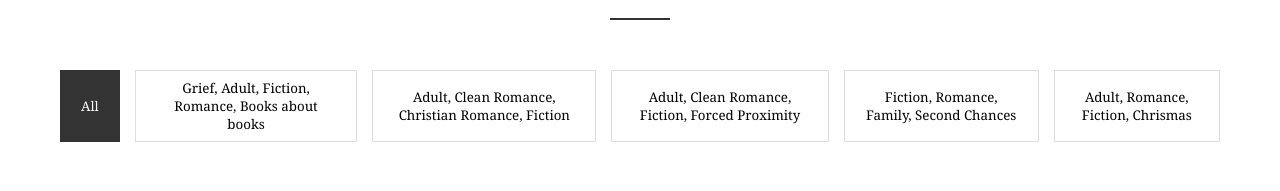
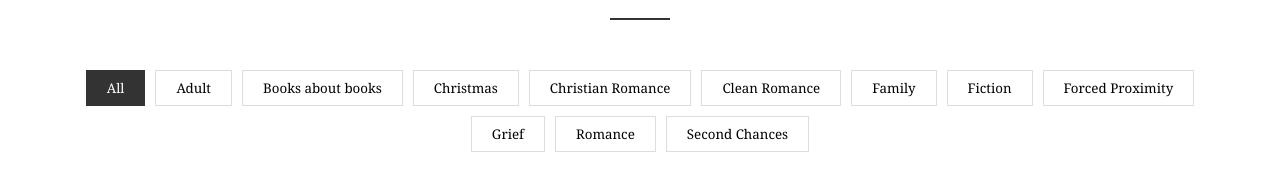
Before and after one commit to kimho314/warm_tea_and_honest_reviews, a Vue app: page /reviews in a window 1280 px wide. Shown: the part 371-562 px from the top of the page. Built offline with nearby package versions, Linux system fonts and the light colour scheme.

Commit message:
[feat]: modify category section in review list page

```diff
--- /dev/null
+++ b/public/category.json
@@ -0,0 +1,13 @@
+[
+  "Adult",
+  "Books about books",
+  "Christmas",
+  "Christian Romance",
+  "Clean Romance",
+  "Family",
+  "Fiction",
+  "Forced Proximity",
+  "Grief",
+  "Romance",
+  "Second Chances"
+]
--- a/public/reviews.json
+++ b/public/reviews.json
@@ -6,7 +6,7 @@
     "rating":3.5,
     "page": 256,
     "language": "English",
-    "category": "Adult, Romance, Fiction, Chrismas",
+    "category": "Adult,Romance,Fiction,Christmas",
     "publishedAt": "2013-10-08",
     "createdAt": "2026-01-01",
     "file": "StarryNight.docx",
@@ -20,7 +20,7 @@
     "rating": 4,
     "page": 448,
     "language": "English",
-    "category": "Fiction, Romance, Family, Second Chances",
+    "category": "Fiction,Romance,Family,Second Chances",
     "publishedAt": "1996-10-30",
     "createdAt": "2026-01-02",
     "file": "IlkbaharRuyasi.docx",
@@ -34,7 +34,7 @@
     "rating":4,
     "page": 336,
     "language": "English",
-    "category": "Adult, Clean Romance, Fiction, Forced Proximity",
+    "category": "Adult,Clean Romance,Fiction,Forced Proximity",
     "publishedAt": "2024-06-11",
     "createdAt": "2026-01-03",
     "file": "RomantikKomediciler.docx",
@@ -48,7 +48,7 @@
     "rating":4,
     "page": 408,
     "language": "English",
-    "category": "Adult, Clean Romance, Christian Romance, Fiction",
+    "category": "Adult,Clean Romance,Christian Romance,Fiction",
     "publishedAt": "1996-10-30",
     "createdAt": "2026-01-04",
     "file": "Reverie.docx",
@@ -62,7 +62,7 @@
     "rating":5.0,
     "page": 400,
     "language": "English",
-    "category": "Grief, Adult, Fiction, Romance, Books about books",
+    "category": "Grief,Adult,Fiction,Romance,Books about books",
     "publishedAt": "2026-01-29",
     "createdAt": "2026-02-10",
     "file": "ThisBookMadeMeThinkOfYou.docx",
--- a/src/pages/ReviewList.vue
+++ b/src/pages/ReviewList.vue
@@ -66,18 +66,22 @@ const route = useRoute()
 const allReviews = ref<Review[]>([])
 const selectedCategory = ref('')
 
-const categories = computed(() => {
-  const cats = allReviews.value.map(r => r.category)
-  return [...new Set(cats)]
-})
+const categories = ref<string[]>([])
 
 const filteredReviews = computed(() => {
   if (!selectedCategory.value) return allReviews.value
-  return allReviews.value.filter(r => r.category === selectedCategory.value)
+  return allReviews.value.filter(r =>
+    r.category.split(',').map(c => c.trim()).includes(selectedCategory.value)
+  )
 })
 
 onMounted(async () => {
   try {
+    // Fetch categories
+    const catResponse = await fetch('/category.json')
+    categories.value = await catResponse.json()
+
+    // Fetch reviews
     const response = await fetch('/reviews.json')
     const data = await response.json()
     allReviews.value = data.sort((a: Review, b: Review) =>
@@ -89,7 +93,7 @@ onMounted(async () => {
       selectedCategory.value = route.query.category as string
     }
   } catch (error) {
-    console.error('Error fetching reviews:', error)
+    console.error('Error fetching data:', error)
   }
 })
 
@@ -110,7 +114,8 @@ watch(() => route.query.category, (newCat) => {
 .filters {
   display: flex;
   justify-content: center;
-  gap: 15px;
+  flex-wrap: wrap;
+  gap: 10px;
   margin-bottom: 40px;
 }
 
```
